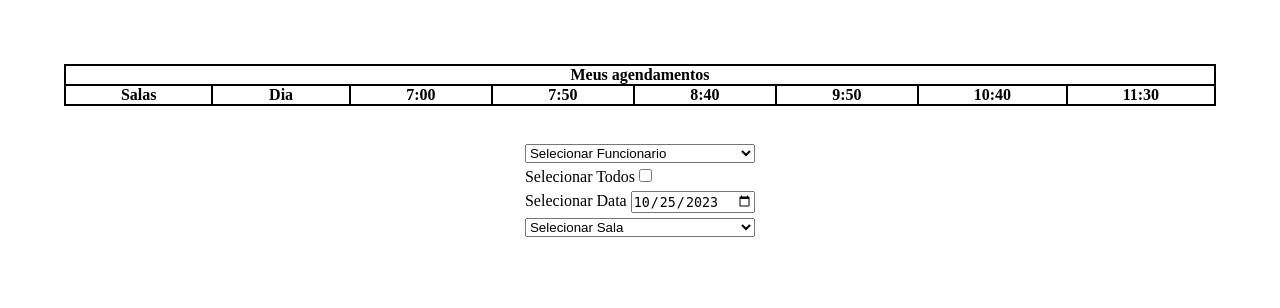
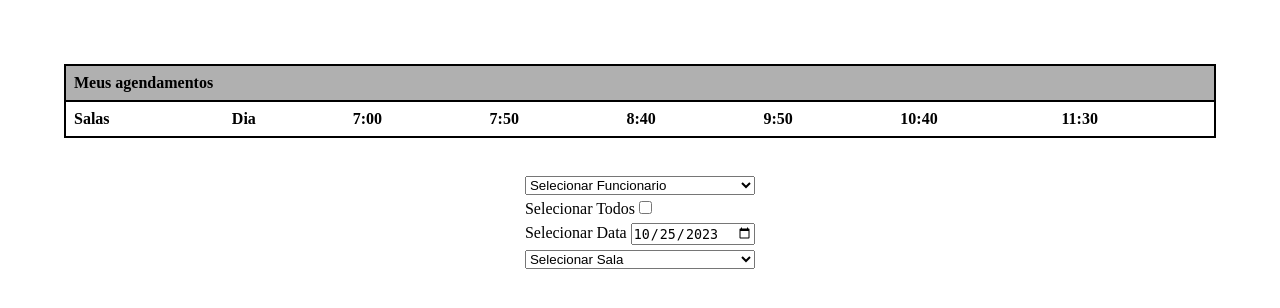
Before and after one commit to TCC-SENAI-TEO/TCC, a PHP site: page /html/usuario_interface.php in a window 1280 px wide. Shown: the part 62-370 px from the top of the page. Run offline with PHP 8.4, Linux system fonts and the light colour scheme; the visitor is signed in with stand-in values (Sample User, id 1); tables that the repository leaves empty hold one stand-in row (values such as "Sample post"); lists and menus that the app fills with data are empty.

Commit message:
Responividade da tabela

```diff
--- a/css/usuario.css
+++ b/css/usuario.css
@@ -42,10 +42,29 @@ table {
     border: 2px solid black;
 }
 
+caption {
+    border-top: 2px solid black;
+    border-left: 2px solid black;
+    border-right: 2px solid black;
+    padding: .5rem;
+    background: hsl(0, 0%, 69%);
+    font-weight: 700;
+}
+
+caption, th {
+    text-align: left;
+}
+
+tr {
+    border-bottom: 2px solid black;
+}
+
+tr:nth-child(2n) {
+    background: hsl(0, 0%, 69%);
+}
+
 th, td {
-    border: 2px solid black;
-    width: 60svw;
-    text-align: center;
+    padding: .5rem;
 }
 
 .content-opções {
@@ -99,6 +118,27 @@ th, td {
     background-color: red;
 }
 
+@media only screen and (max-width: 600px) {
+    table{
+        border-collapse: collapse;
+    }
+
+
+    th{
+        display: none;
+    }
+
+    td{
+        display: block;
+        padding: .25rem .5rem;
+    }
+
+    td::before {
+        content: attr(data-cell) ': ';
+        font-weight: 700;
+    }
+}
+
 
 @media only screen and (max-width: 380px) {
     .titulo {
@@ -108,9 +148,4 @@ th, td {
     .voltar {
         font-size: 10pt;
     }
-
-    table {
-        font-size: 10pt;
-        width: fit-content;
-    }
 }
--- a/php/mostrar_salas_interface.php
+++ b/php/mostrar_salas_interface.php
@@ -6,9 +6,9 @@
 
     echo
     "<table>
-    <tr>
-        <th colspan='8'>Meus agendamentos</th>
-    </tr>
+    <caption>
+        Meus agendamentos
+    </caption>
     <tr>
         <th>Salas</th>
         <th>Dia</th>
@@ -118,14 +118,14 @@
             }
             echo
             "<tr>
-            <td>".$codigo1."</td>
-            <td>".$formattedDate."</td>".
-            "<td>".marcar_horario(1)."</td>".
-            "<td>".marcar_horario(2)."</td>".
-            "<td>".marcar_horario(3)."</td>".
-            "<td>".marcar_horario(4)."</td>".
-            "<td>".marcar_horario(5)."</td>".
-            "<td>".marcar_horario(6)."</td>".
+            <td data-cell='Salas'>".$codigo1."</td>
+            <td data-cell='Dia'>".$formattedDate."</td>".
+            "<td data-cell='7:00'>".marcar_horario(1)."</td>".
+            "<td data-cell='7:50'>".marcar_horario(2)."</td>".
+            "<td data-cell='8:40'>".marcar_horario(3)."</td>".
+            "<td data-cell='9:50'>".marcar_horario(4)."</td>".
+            "<td data-cell='10:40'>".marcar_horario(5)."</td>".
+            "<td data-cell='11:30'>".marcar_horario(6)."</td>".
             "</tr>";
 
 
```
